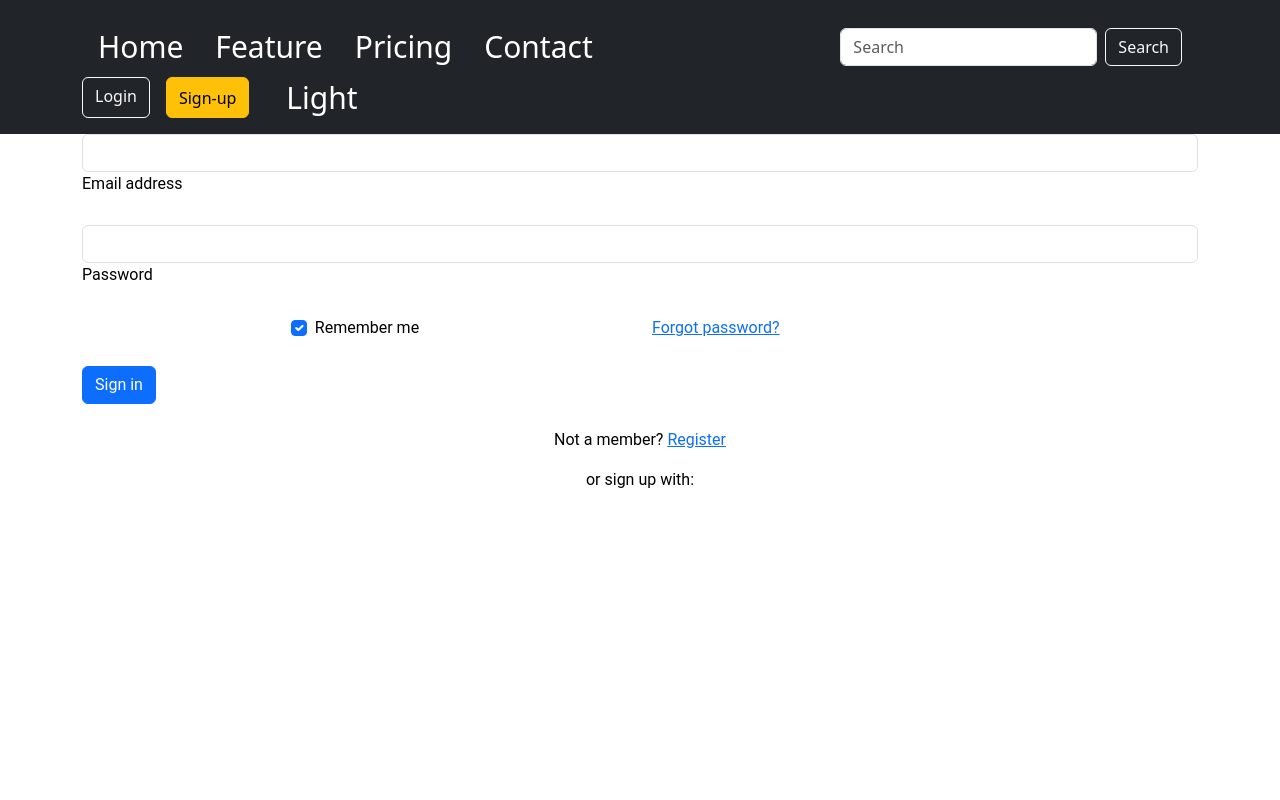
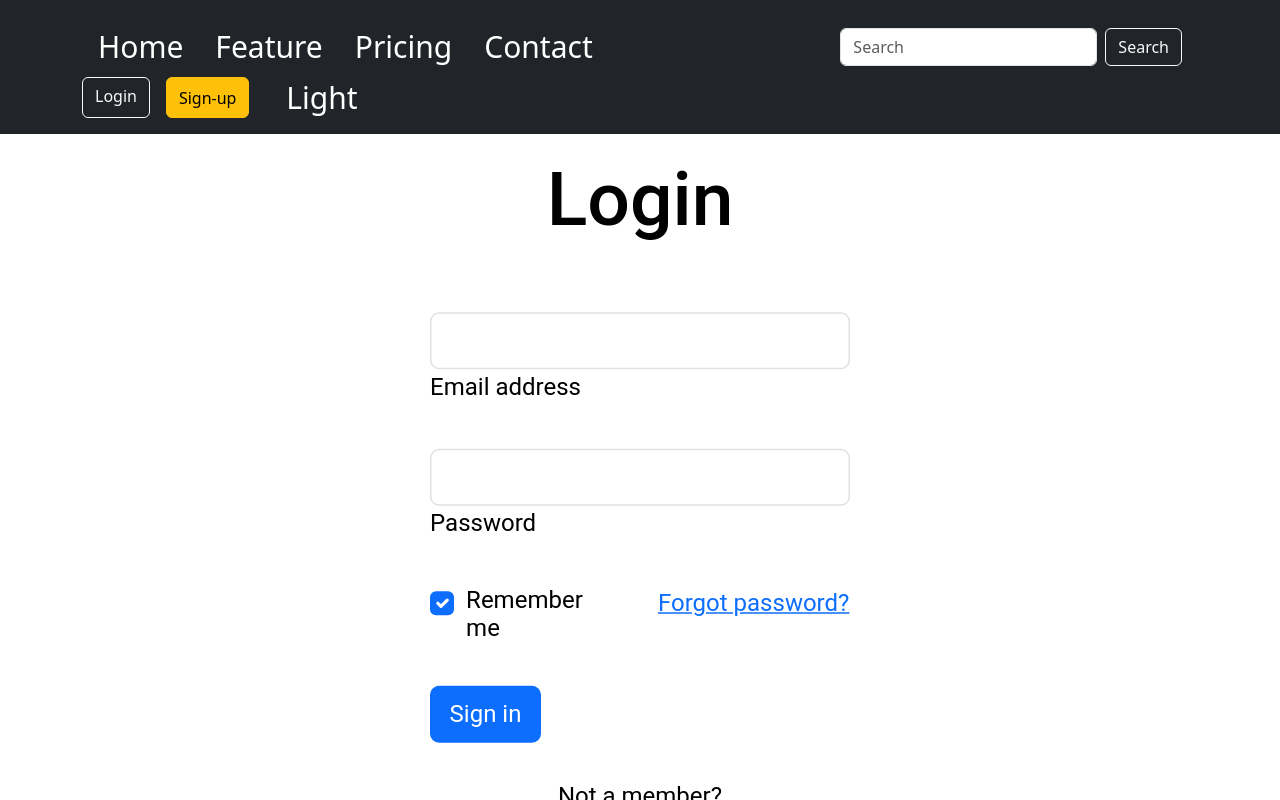
Before and after one commit to 6gDav/GetYWeather, a React (Vite) app: page /login in a window 1280 px wide. Built offline with nearby package versions, Linux system fonts and the light colour scheme.

Commit message:
Login UI is done

```diff
--- a/src/Components/pages/UserAdministration/Login.tsx
+++ b/src/Components/pages/UserAdministration/Login.tsx
@@ -6,7 +6,9 @@ import '../style/LoginStyle.css'
 function Login() {
   return (
     <IonContent>
-      <div className='container'>
+      <div className='login-container'>
+        <div>
+          <h1 className='pagetitle'>Login</h1>
           <form>
             <div data-mdb-input-init className="form-outline mb-4">
               <input type="email" id="form2Example1" className="form-control" />
@@ -35,8 +37,7 @@ function Login() {
             <button type="button" data-mdb-button-init data-mdb-ripple-init className="btn btn-primary btn-block mb-4">Sign in</button>
 
             <div className="text-center">
-            <p>Not a member? <a href="#!">Register</a></p>
-            <p>or sign up with:</p>
+              <p>Not a member? <br /> <a href="#!">Register</a></p>
               <button type="button" data-mdb-button-init data-mdb-ripple-init className="btn btn-link btn-floating mx-1">
                 <i className="fab fa-facebook-f"></i>
               </button>
@@ -55,6 +56,8 @@ function Login() {
             </div>
           </form>
         </div>
+      </div>
+
     </IonContent>
   )
 }
--- a/src/Components/pages/style/LoginStyle.css
+++ b/src/Components/pages/style/LoginStyle.css
@@ -0,0 +1,14 @@
+.login-container {
+    display: grid;
+    justify-content: center;
+    align-items: center;
+    padding: 10%;
+    transform: scale(1.5);
+}
+
+.pagetitle {
+    font-size: 50px;
+    text-align: center;
+    margin-bottom: 30px;
+    padding: 15px;
+}
```
Also changed, not shown: src/Components/AppBar_and_UserInputsInBar/AppBar.OutofOrder.tsx (deleted, +0 -65 lines). Lines whose indentation alone changed are shown as unchanged.
